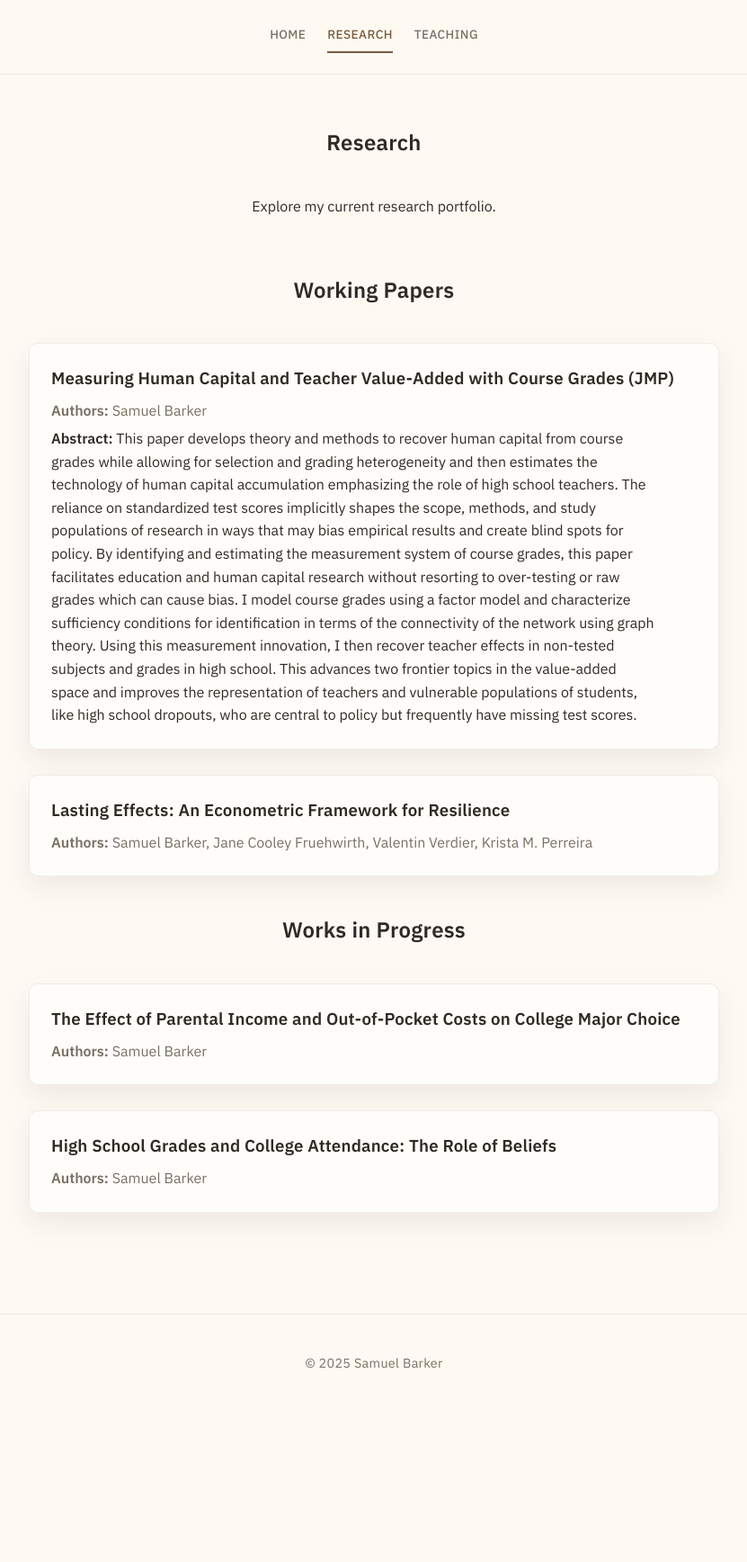
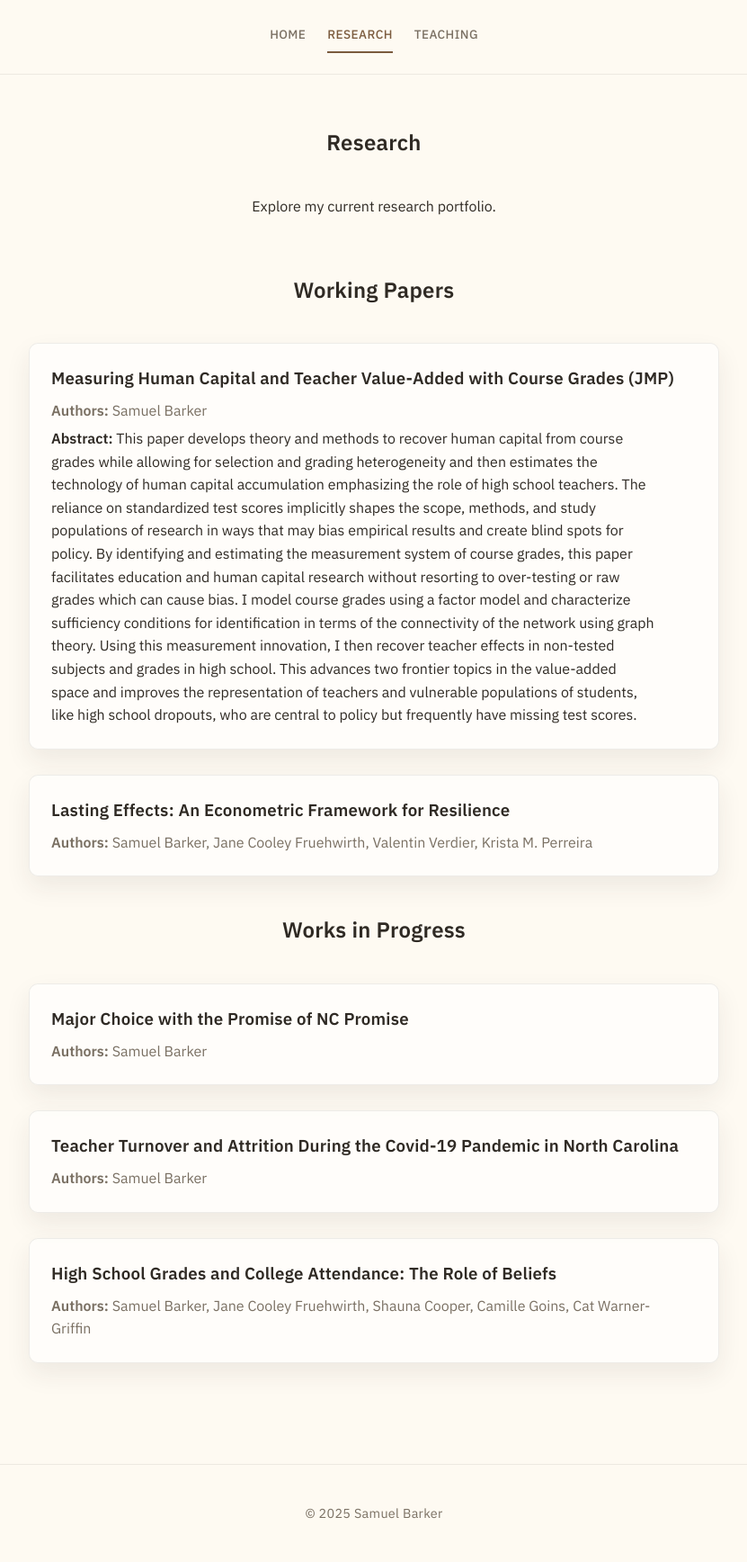
Before and after one commit to sbarkerECON/sbarkerECON.github.io, a Jekyll site: the page built from research.markdown, in a window 1280 px wide. Shown: the whole page at 90% size, without its empty margins (224-1055 px from the left). Built offline with Jekyll 4.4.1, drawn with Linux system fonts in a browser that asks for light colours; before the commit the page ends 1569 px from its top, so only the background shows below that.

Commit message:
Adjusted titles.

```diff
--- a/research.markdown
+++ b/research.markdown
@@ -48,14 +48,16 @@ permalink: /research/
   <h2>Works in Progress</h2>
   <div class="paper-list">
     <article class="paper">
-      <h3>The Effect of Parental Income and Out-of-Pocket Costs on College Major Choice</h3>
+      <h3>Major Choice with the Promise of NC Promise</h3>
       <p class="authors"><strong>Authors:</strong> Samuel Barker</p>
-      <!--<p class="abstract"><strong>Abstract:</strong> Description of the ongoing project's goals, current status, and expected contributions upon completion.</p> -->
+    </article>
+    <article class="paper">
+      <h3>Teacher Turnover and Attrition During the Covid-19 Pandemic in North Carolina</h3>
+      <p class="authors"><strong>Authors:</strong> Samuel Barker</p>
     </article>
     <article class="paper">
       <h3>High School Grades and College Attendance: The Role of Beliefs</h3>
-      <p class="authors"><strong>Authors:</strong> Samuel Barker</p>
-      <!--<p class="abstract"><strong>Abstract:</strong> Description of the ongoing project's goals, current status, and expected contributions upon completion.</p> -->
+      <p class="authors"><strong>Authors:</strong> Samuel Barker, Jane Cooley Fruehwirth, Shauna Cooper, Camille Goins, Cat Warner-Griffin</p>
     </article>
   </div>
 </section>
```
